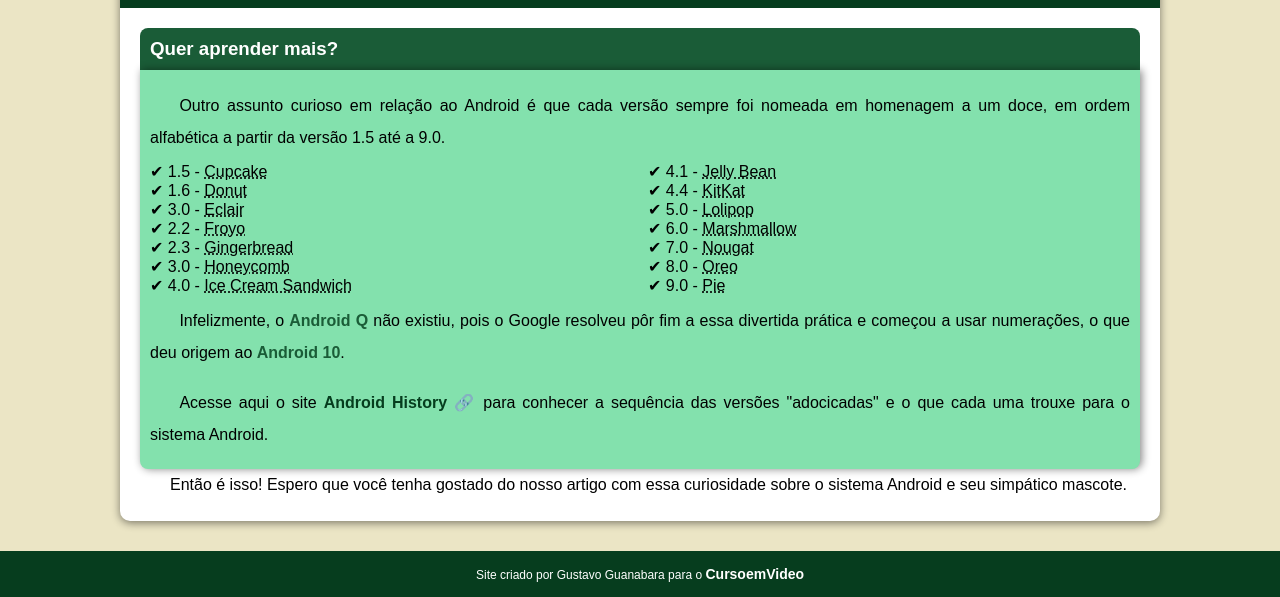
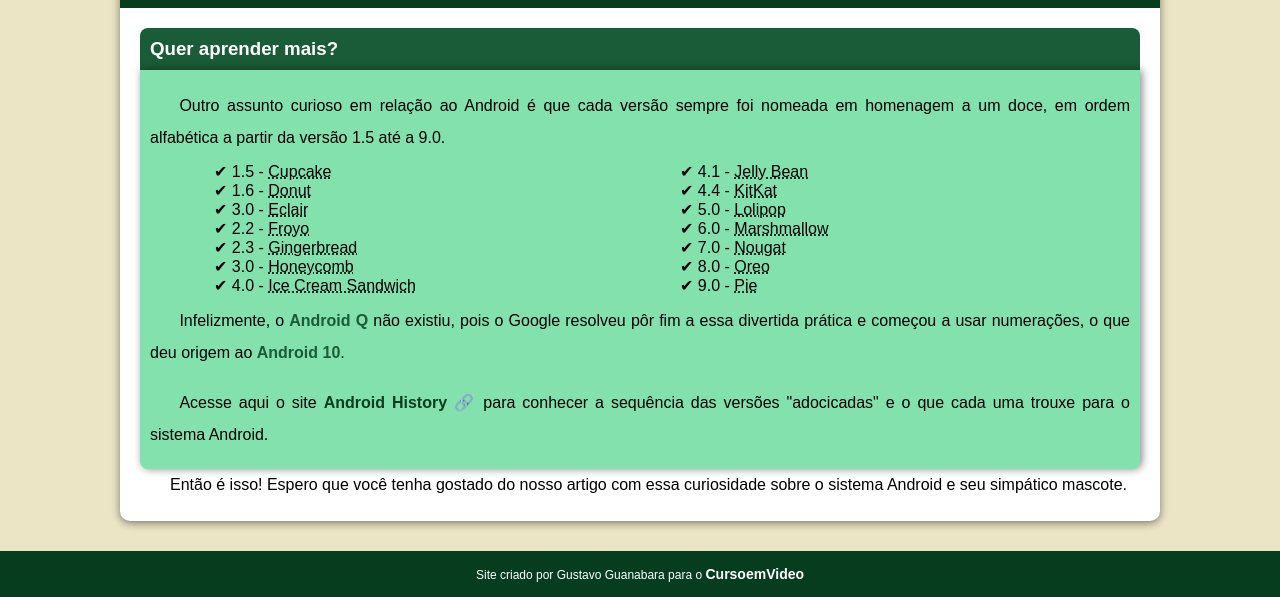
Before and after one commit to davidlopess/projeto-android, a plain HTML site: page index.html in a window 1280 px wide. Shown: the part 2421-3018 px from the top of the page. Drawn offline with Linux system fonts and the light colour scheme; files whose address does not match are found by name.

Commit message:
atualizado

```diff
--- a/style.css
+++ b/style.css
@@ -195,6 +195,7 @@ h3{
 ul{
     columns: 2;
     list-style-position: inside;
+    margin-left: 4em;
 
 }
  ul li{
```
